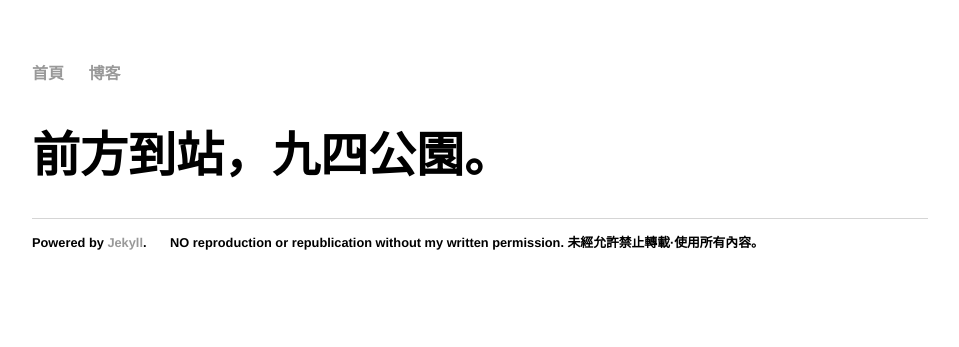
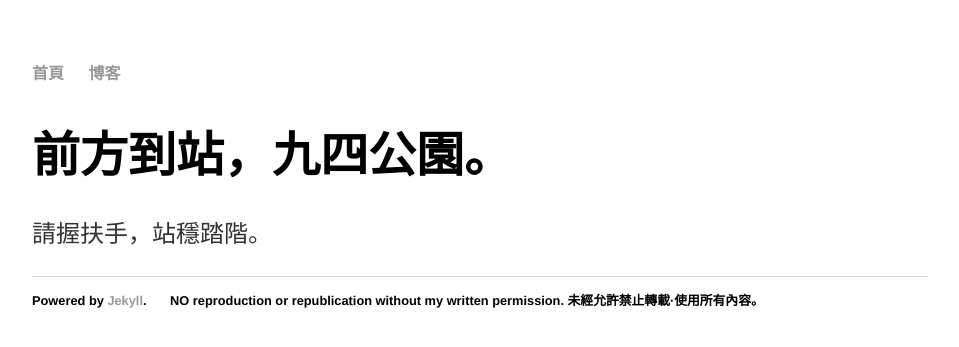
Before and after one commit to 9and4/9and4.github.io, a Jekyll site: the page built from index.html, in a window 1280 px wide. Shown: the top 347 px of the page, without its empty margins (160-1119 px from the left). Built offline with Jekyll 4.4.1, drawn with Linux system fonts in a browser that asks for light colours.

Commit message:
Update index.html

```diff
--- a/index.html
+++ b/index.html
@@ -4,5 +4,6 @@ title: 九四公園
 ---
 <div class="blurb">
 	<h1>前方到站，九四公園。</h1>
+	<p>請握扶手，站穩踏階。</p>
 	<!--<p>I'm best known as the horrible cop from <em>A Touch of Evil</em> Don't trust me. <a href="/about">Read more about my life...</a></p>-->
 </div><!-- /.blurb -->
```
